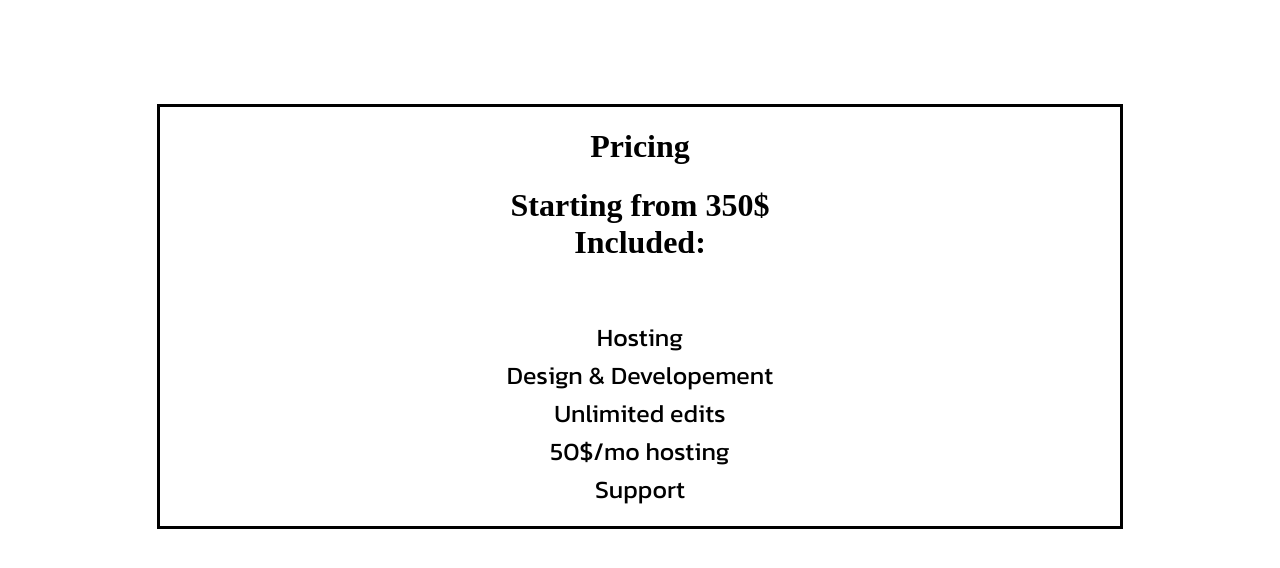
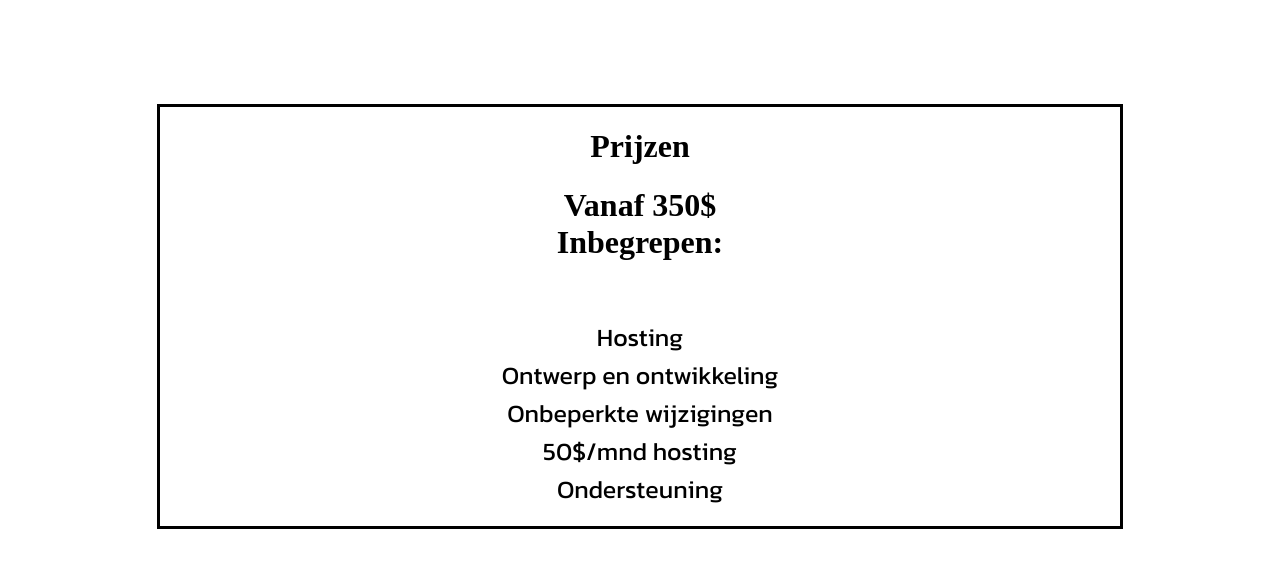
Before and after one commit to Tom-De-Jong/Tom-De-Jong, a plain HTML site: page pricing.html in a window 1280 px wide. Shown: the part 172-740 px from the top of the page. Drawn offline with Linux system fonts and the light colour scheme; a web font is replaced by a local one.

Commit message:
Update pricing.html

```diff
--- a/pricing.html
+++ b/pricing.html
@@ -31,14 +31,15 @@
         <div class="container1">
         <div class="div2">
 
-            <h1 class="text1">Pricing</h1>
-            <h1 class="text1">Starting from 350$ <br> Included:</h1>
-            <br><br>
-            <p class="text2">Hosting</p>
-            <p class="text2">Design & Developement</p>
-            <p class="text2">Unlimited edits</p>
-            <p class="text2">50$/mo hosting</p>
-            <p class="text2">Support</p>
+<h1 class="text1">Prijzen</h1>
+<h1 class="text1">Vanaf 350$ <br> Inbegrepen:</h1>
+<br><br>
+<p class="text2">Hosting</p>
+<p class="text2">Ontwerp en ontwikkeling</p>
+<p class="text2">Onbeperkte wijzigingen</p>
+<p class="text2">50$/mnd hosting</p>
+<p class="text2">Ondersteuning</p>
+
             <br>
         </div>
         </div>
```
